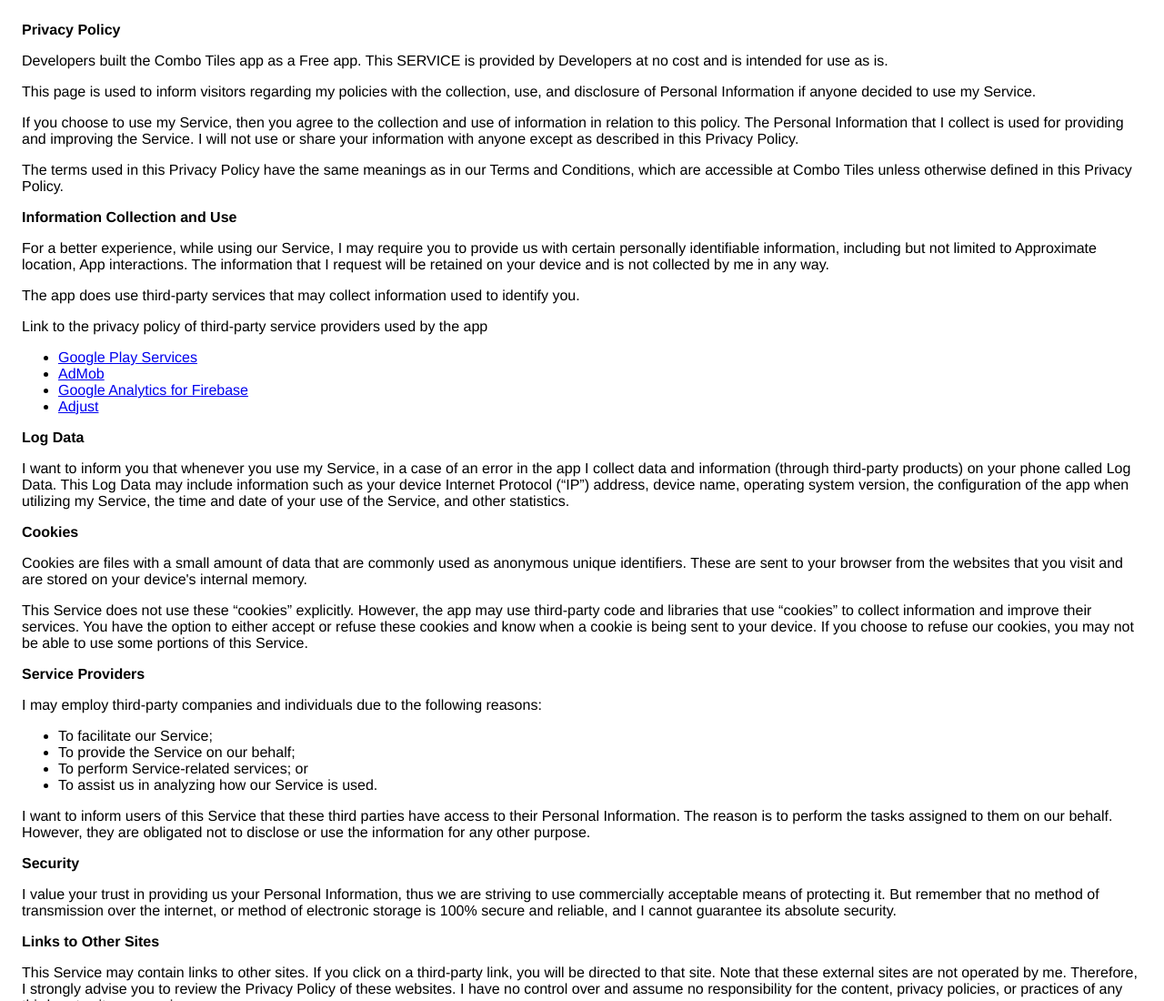
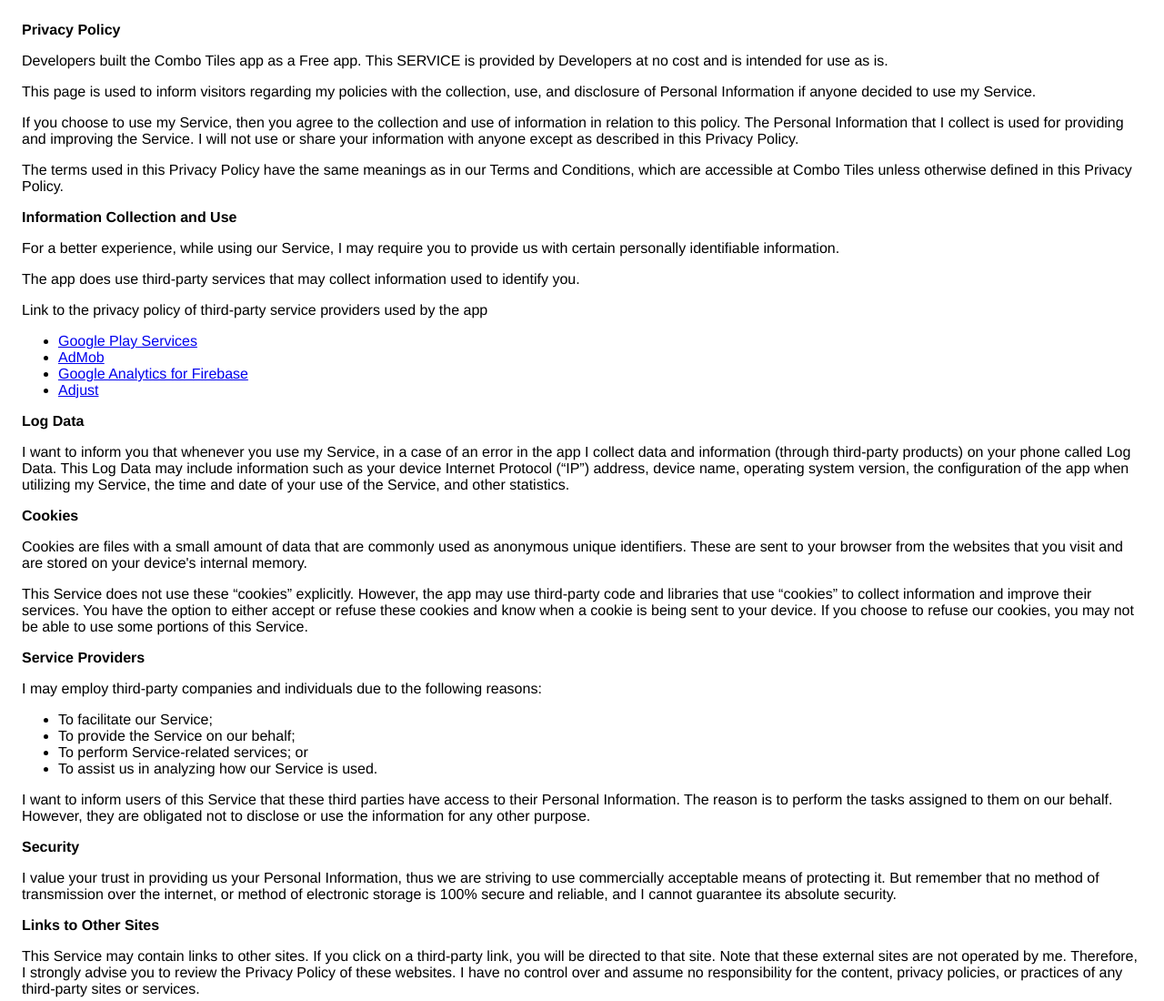
Before and after one commit to GoodMannersGames/ComboTiles, a plain HTML site: page index.html in a window 1280 px wide. Shown: the top 1100 px of the page at 91% size. Drawn offline with Linux system fonts and the light colour scheme.

Commit message:
Update index.html

```diff
--- a/index.html
+++ b/index.html
@@ -29,8 +29,7 @@
                 </p> <p><strong>Information Collection and Use</strong></p> <p>
                   For a better experience, while using our Service, I
                   may require you to provide us with certain personally
-                  identifiable information, including but not limited to Approximate location, App interactions. The information that
-                  I request will be retained on your device and is not collected by me in any way.
+                  identifiable information.
                 </p> <div><p>
                     The app does use third-party services that may collect
                     information used to identify you.
```
